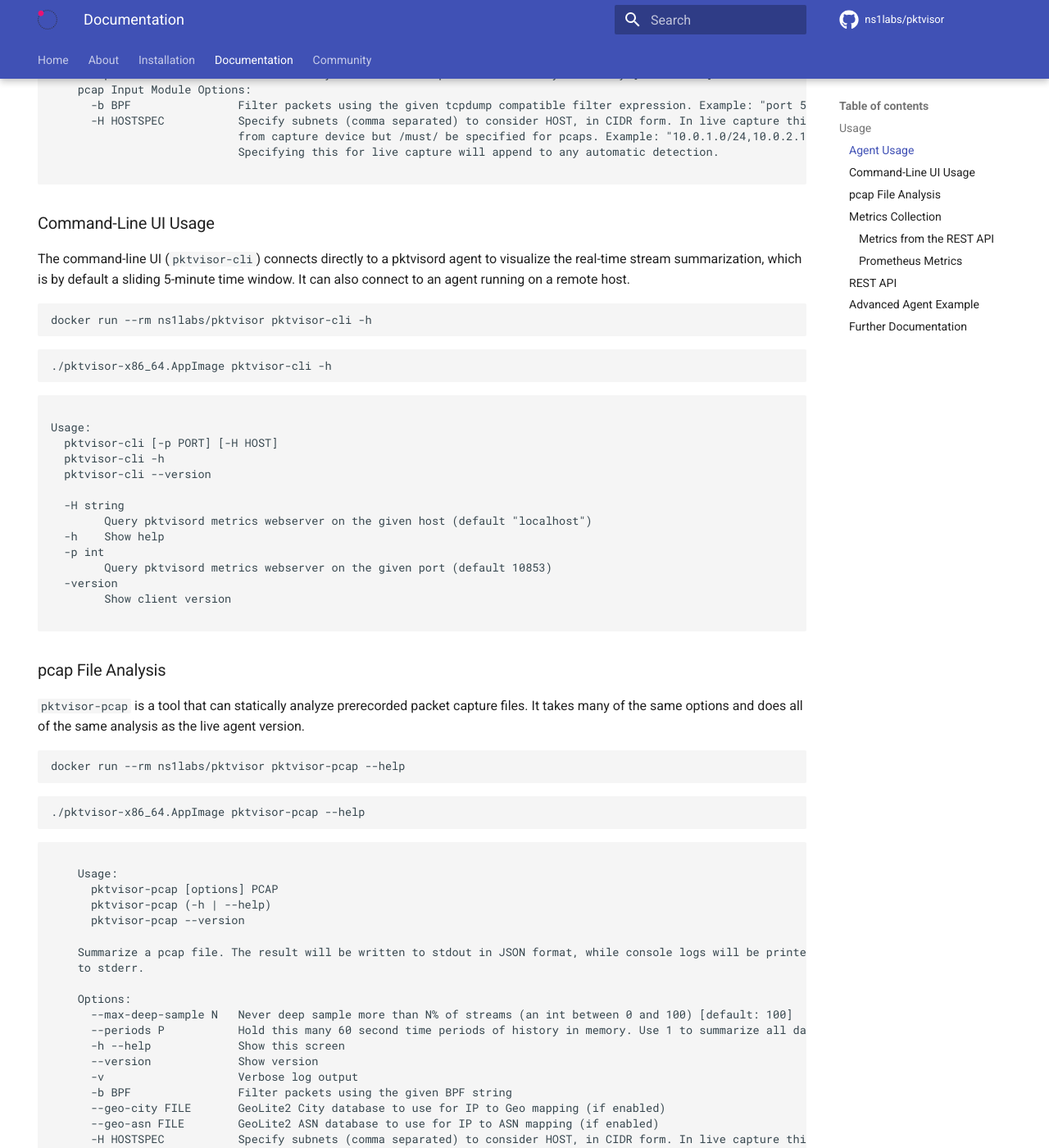
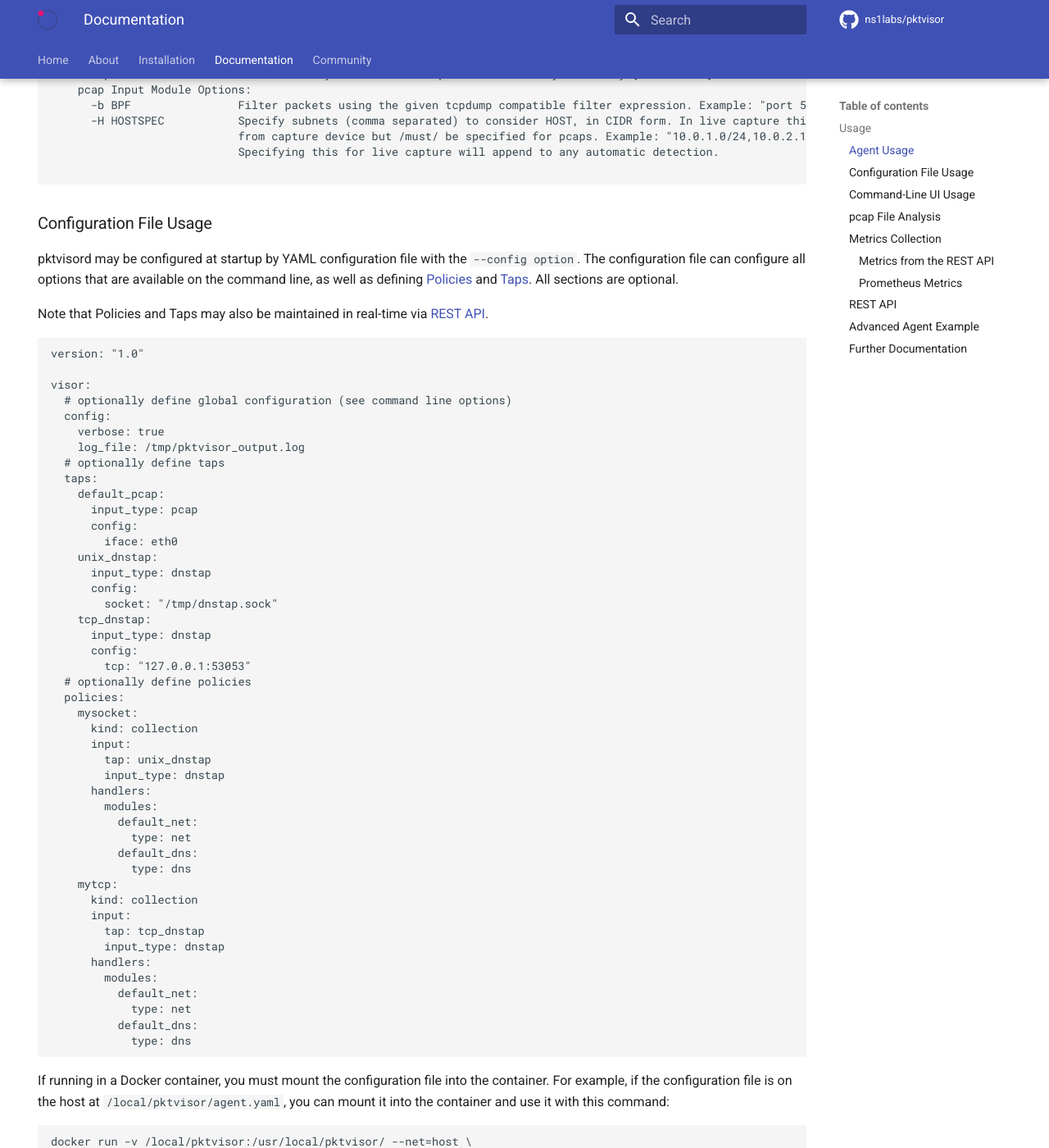
Before and after one commit to orb-community/pktvisor-website, an MkDocs documentation site: the page built from docs/docs.md, in a window 1280 px wide and 1400 px high, scrolled down 1233 px. Shown: the whole window at 82% size. Built offline with MkDocs 1.6.1 and Material for MkDocs 9.7.7, drawn with Linux system fonts in a browser that asks for light colours; comment, search, counter and statistics services are not loaded; some of the changed text lies outside the part shown.

Commit message:
Config file usage section added

````diff
--- a/docs/docs.md
+++ b/docs/docs.md
@@ -70,6 +70,67 @@
                             Specifying this for live capture will append to any automatic detection.
 
 ```
+
+### Configuration File Usage
+pktvisord may be configured at startup by YAML configuration file with the `--config option`. The configuration file can configure all options that are available on the command line, as well as defining [Policies](https://github.com/ns1labs/pktvisor/blob/develop/RFCs/2021-04-16-76-collection-policies.md) and [Taps](https://github.com/ns1labs/pktvisor/blob/develop/RFCs/2021-04-16-75-taps.md). All sections are optional.
+
+Note that Policies and Taps may also be maintained in real-time via [REST API](https://github.com/ns1labs/pktvisor#rest-api).
+
+```
+version: "1.0"
+
+visor:
+  # optionally define global configuration (see command line options)
+  config:
+    verbose: true
+    log_file: /tmp/pktvisor_output.log
+  # optionally define taps
+  taps:
+    default_pcap:
+      input_type: pcap
+      config:
+        iface: eth0
+    unix_dnstap:
+      input_type: dnstap
+      config:
+        socket: "/tmp/dnstap.sock"
+    tcp_dnstap:
+      input_type: dnstap
+      config:
+        tcp: "127.0.0.1:53053"
+  # optionally define policies
+  policies:
+    mysocket:
+      kind: collection
+      input:
+        tap: unix_dnstap
+        input_type: dnstap
+      handlers:
+        modules:
+          default_net:
+            type: net
+          default_dns:
+            type: dns
+    mytcp:
+      kind: collection
+      input:
+        tap: tcp_dnstap
+        input_type: dnstap
+      handlers:
+        modules:
+          default_net:
+            type: net
+          default_dns:
+            type: dns
+```
+
+If running in a Docker container, you must mount the configuration file into the container. For example, if the configuration file is on the host at `/local/pktvisor/agent.yaml`, you can mount it into the container and use it with this command:
+
+```
+docker run -v /local/pktvisor:/usr/local/pktvisor/ --net=host \
+      ns1labs/pktvisor pktvisord --config /usr/local/pktvisor/agent.yaml
+```
+
 
 ### Command-Line UI Usage
 
````
